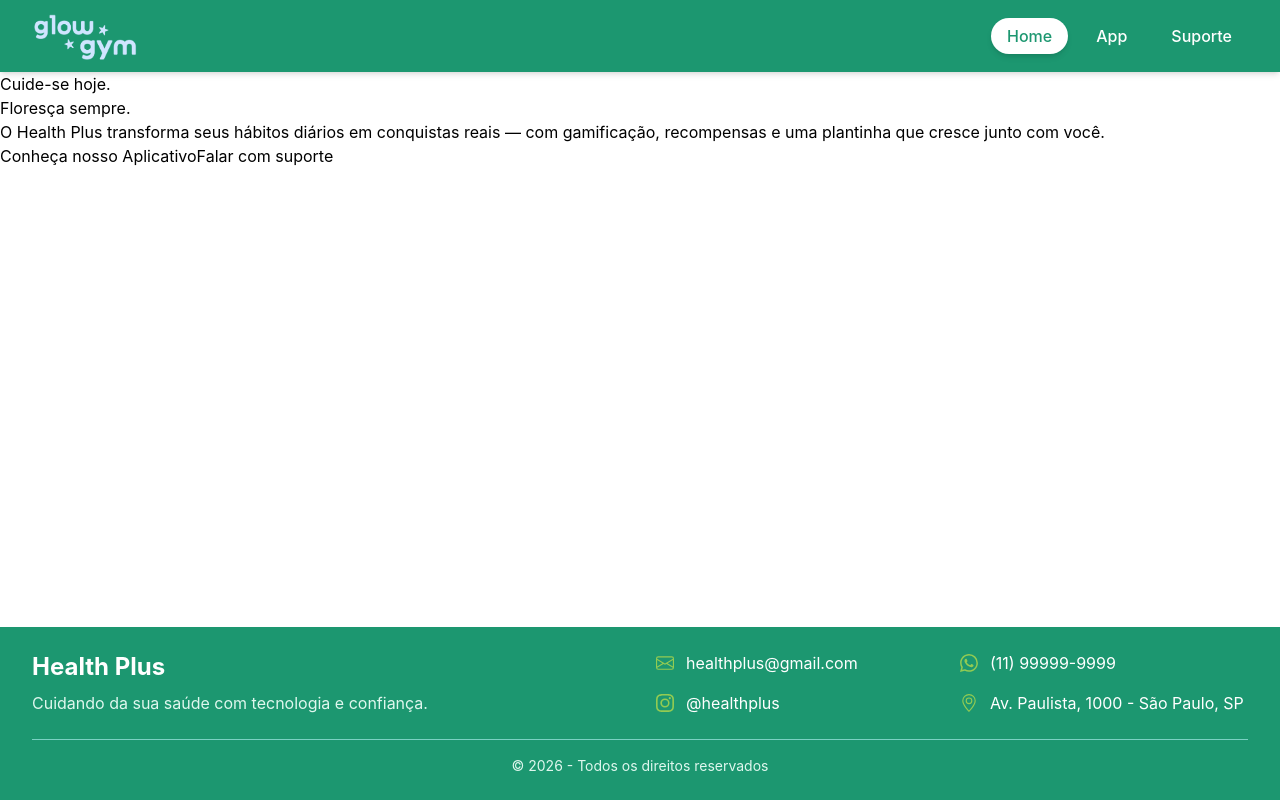
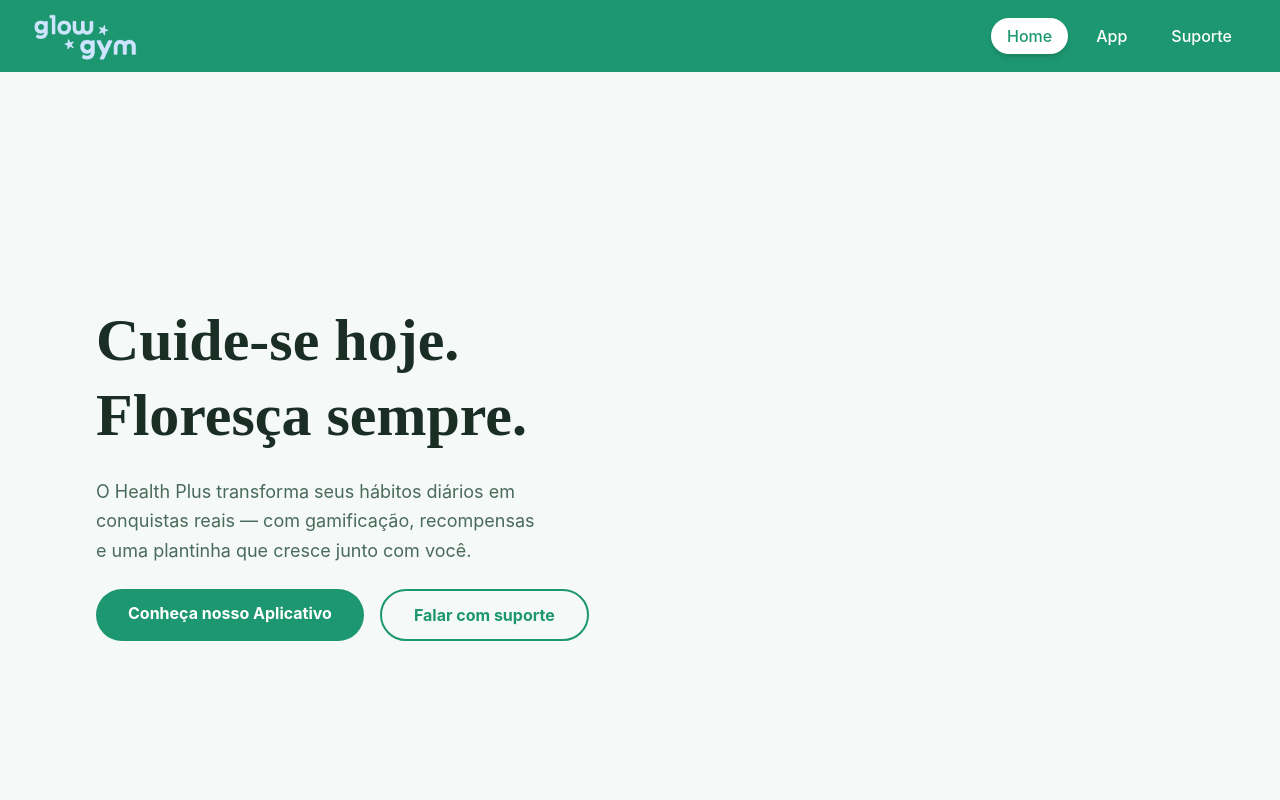
Before and after one commit to 1ESPA-PinkCode/Challenge-WebFront, a React (Vite) app: page / in a window 1280 px wide. Shown: the top 800 px of the page. Built offline with nearby package versions, Linux system fonts and the light colour scheme.

Commit message:
feat: add a estilizacao com Tailwind no hero

```diff
--- a/src/index.css
+++ b/src/index.css
@@ -1,6 +1,18 @@
 @import "tailwindcss";
+@import url('https://fonts.googleapis.com/css2?family=Nunito:wght@400;600;700;800;900&family=Playfair+Display:wght@700;900&display=swap');
+
+:root {
+  --green-dark:   #1c9770;
+  --green-light:  #7AD1C3;
+  --green-lime:   #93CB52;
+  --white:        #ffffff;
+  --gray-soft:    #f5f9f7;
+  --text-dark:    #1a2e25;
+  --text-muted:   #4a6b5c;
+}
 
 html, body, #root {
   height: 100%;
   margin: 0;
+  padding: 0;
 }
--- a/src/routes/Home.jsx
+++ b/src/routes/Home.jsx
@@ -4,19 +4,42 @@ const Home = () => {
   return (
     <main>
 
-      <section id="hero">
-        <div className="hero-content">
-          <h1>Cuide-se hoje.<br />Floresça sempre.</h1>
-          <p>O Health Plus transforma seus hábitos diários em conquistas reais —
-          com gamificação, recompensas e uma plantinha que cresce junto com você.
+      <section id="hero"
+      className="flex flex-col md:flex-row items-center justify-between min-h-screen px-6 md:px-24 gap-8 bg-[#f5f9f7]"
+      >
+
+        <div className="flex flex-col items-center md:items-start gap-6 flex-1 text-center md:text-left">
+          <h1
+            className="text-4xl md:text-5xl lg:text-6xl font-black leading-tight"
+            style={{ fontFamily: 'Playfair Display, serif', color: 'var(--text-dark)' }}
+          >
+            Cuide-se hoje.<br />Floresça sempre.
+          </h1>
+
+          <p
+            className="text-base md:text-lg max-w-md leading-relaxed"
+            style={{ color: 'var(--text-muted)'}}
+          >
+            O Health Plus transforma seus hábitos diários em conquistas reais —
+            com gamificação, recompensas e uma plantinha que cresce junto com você.
           </p>
-          <div className="hero-buttons">
-            <a href="/AppPage">Conheça nosso Aplicativo</a>
-            <a href="/suporte">Falar com suporte</a>
+
+          <div className="flex flex-row flex-wrap justify-center md:justify-start gap-4">
+
+            <a href="/app" className="px-8 py-3 rounded-full font-bold text-white transition-all duration-300 hover:-translate-y-1"
+              style={{ backgroundColor: 'var(--green-dark)' }}
+            >
+              Conheça nosso Aplicativo
+            </a>
+            <a href="/suporte" className="px-8 py-3 rounded-full font-bold transition-all duration-300 hover:-translate-y-1"
+              style={{ color: 'var(--green-dark)', border: '2px solid var(--green-dark)' }}
+            >
+              Falar com suporte
+            </a>
           </div>
         </div>
 
-        <div className="hero-visual">
+        <div className="flex items-center justify-center flex-1">
 
         </div>
 
```
